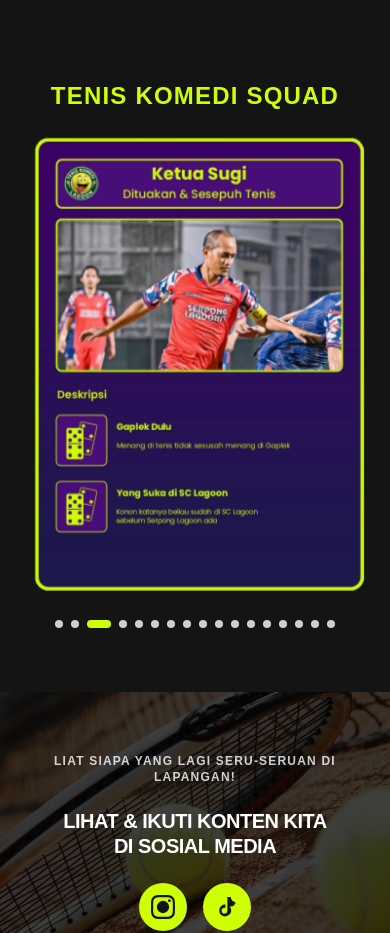
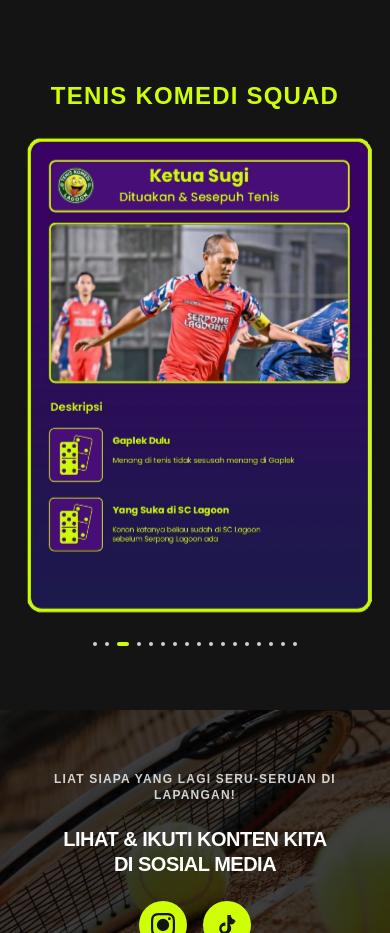
Before and after one commit to fajricpaix/teniskomedi, a Next.js app: page / in a window 390 px wide. Shown: the part 2060-2993 px from the top of the page. Built offline with nearby package versions, Linux system fonts and the light colour scheme.

Commit message:
remove padding

```diff
--- a/src/components/players/PlayerSlider.tsx
+++ b/src/components/players/PlayerSlider.tsx
@@ -113,7 +113,7 @@ const PlayerSlider = ({ images, interval = 3000 }: Props) => {
             return (
               <div
                 key={index}
-                className={`shrink-0 w-full lg:w-1/3 px-2 lg:px-0 transition-all duration-700
+                className={`shrink-0 w-full lg:w-1/3 transition-all duration-700
                   ${isActive ? "scale-100 opacity-100" : "scale-75 opacity-60"}`}
               >
                 <Image
@@ -136,8 +136,8 @@ const PlayerSlider = ({ images, interval = 3000 }: Props) => {
           <button
             key={i}
             onClick={() => goTo(i)}
-            className={`h-2 w-2 rounded-full transition-all ${
-              current === i + 1 ? "bg-primary w-6" : "bg-white/80"
+            className={`h-1 w-1 rounded-full transition-all ${
+              current === i + 1 ? "bg-primary w-3" : "bg-white/80"
             }`}
           />
         ))}
```
